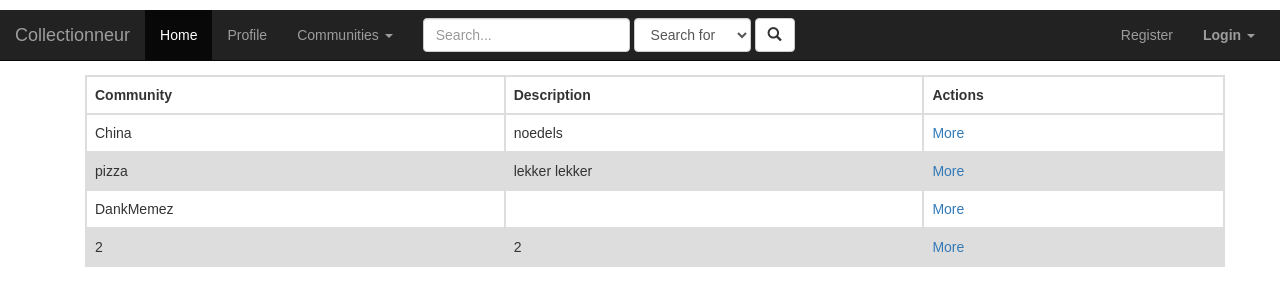
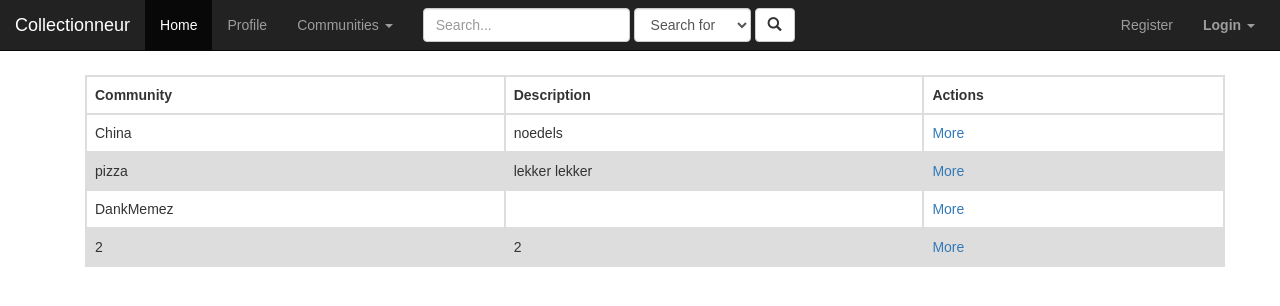
Before and after one commit to Deniz11/WebIK24, a Flask app: page /communityoverview in a window 1280 px wide. Shown: the top 306 px of the page. Run offline with Flask 2, Linux system fonts and the light colour scheme; some libraries are stand-ins or nearby versions.

Commit message:
layout adjusted

```diff
--- a/Collectionneur/templates/layout.html
+++ b/Collectionneur/templates/layout.html
@@ -12,9 +12,6 @@
 <script src="https://maxcdn.bootstrapcdn.com/bootstrap/3.3.7/js/bootstrap.min.js"></script>
 <script src="https://cdnjs.cloudflare.com/ajax/libs/1000hz-bootstrap-validator/0.11.9/validator.js"></script>
 <style type="text/css">
-	.navbar{
-		margin-top: 10px;
-	}
 
 
 #login-dp{
@@ -217,7 +214,7 @@ jQuery(document).ready(function($) {
                 </header>
             {% endif %}
             <main>
-                <div class="container" style="margin-top:75px">
+                <div class="container" style="margin-top:75px; margin-bottom:50px">
                 {% block main %}{% endblock %}
                 </div>
             </main>
```
